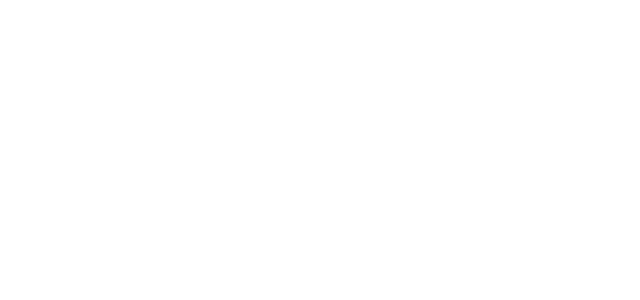
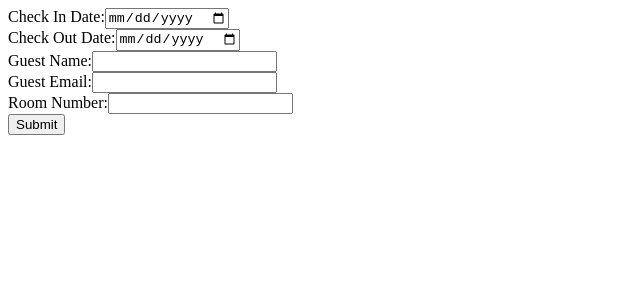
Before and after one commit to dtjabring123/hotel-app, an Angular app: page /new in a window 1280 px wide. Shown: the top 300 px of the page, without its empty margins (0-640 px from the left). Built offline with nearby package versions, Linux system fonts and the light colour scheme.

Commit message:
Form Fields

```diff
--- a/src/app/reservation-form/reservation-form.component.html
+++ b/src/app/reservation-form/reservation-form.component.html
@@ -1,3 +1,23 @@
-<form [formGroup]="reservationForm">
-
+<form [formGroup]="reservationForm" (ngSubmit)="onSubmit()">
+  <div>
+    <label>Check In Date:</label>
+    <input type="date" formControlName="checkInDate" />
+  </div>
+  <div>
+    <label>Check Out Date:</label>
+    <input type="date" formControlName="checkOutDate" />
+  </div>
+  <div>
+    <label>Guest Name:</label>
+    <input type="text" formControlName="guestName" />
+  </div>
+  <div>
+    <label>Guest Email:</label>
+    <input type="text" formControlName="guestEmail" />
+  </div>
+  <div>
+    <label>Room Number:</label>
+    <input type="number" formControlName="roomNumber" />
+  </div>
+  <button type="submit">Submit</button>
 </form>
--- a/src/app/reservation-form/reservation-form.component.ts
+++ b/src/app/reservation-form/reservation-form.component.ts
@@ -8,4 +8,6 @@
 })
 export class ReservationFormComponent {
   reservationForm: FormGroup = new FormGroup({});
+
+  onSubmit() {}
 }
```
